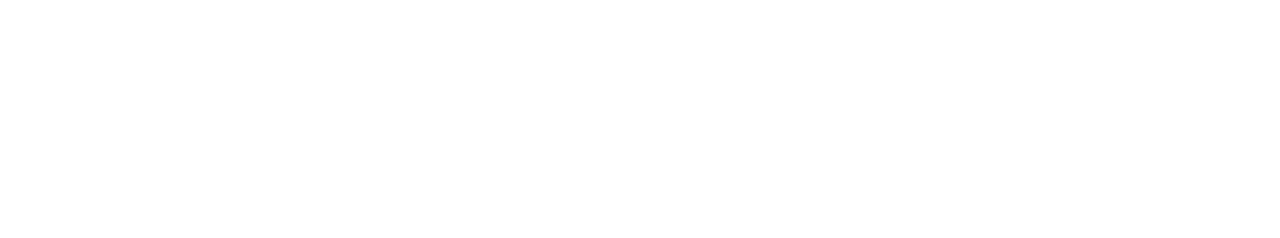
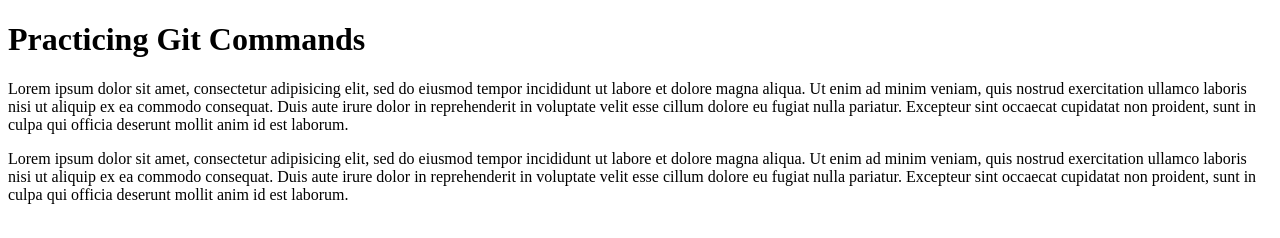
Before and after one commit to Nahumsmith/week_2_assignments, a plain HTML site: page Assignment_2.1-Website_with_Git/index.html in a window 1280 px wide. Drawn offline with Linux system fonts and the light colour scheme.

Commit message:
adding some body content

```diff
--- a/Assignment_2.1-Website_with_Git/index.html
+++ b/Assignment_2.1-Website_with_Git/index.html
@@ -4,6 +4,29 @@
 
 <body>
 
+	<header>
+		<h1>Practicing Git Commands</h1>
+	</header>
+
+	<div>
+		<p>
+			Lorem ipsum dolor sit amet, consectetur adipisicing elit, sed do eiusmod
+			tempor incididunt ut labore et dolore magna aliqua. Ut enim ad minim veniam,
+			quis nostrud exercitation ullamco laboris nisi ut aliquip ex ea commodo
+			consequat. Duis aute irure dolor in reprehenderit in voluptate velit esse
+			cillum dolore eu fugiat nulla pariatur. Excepteur sint occaecat cupidatat non
+			proident, sunt in culpa qui officia deserunt mollit anim id est laborum.
+		</p>
+		<p>
+			Lorem ipsum dolor sit amet, consectetur adipisicing elit, sed do eiusmod
+			tempor incididunt ut labore et dolore magna aliqua. Ut enim ad minim veniam,
+			quis nostrud exercitation ullamco laboris nisi ut aliquip ex ea commodo
+			consequat. Duis aute irure dolor in reprehenderit in voluptate velit esse
+			cillum dolore eu fugiat nulla pariatur. Excepteur sint occaecat cupidatat non
+			proident, sunt in culpa qui officia deserunt mollit anim id est laborum.
+		</p>
+	</div>
+
 </body>
 
 </html>
```
Also changed, not shown: 1 other file.
